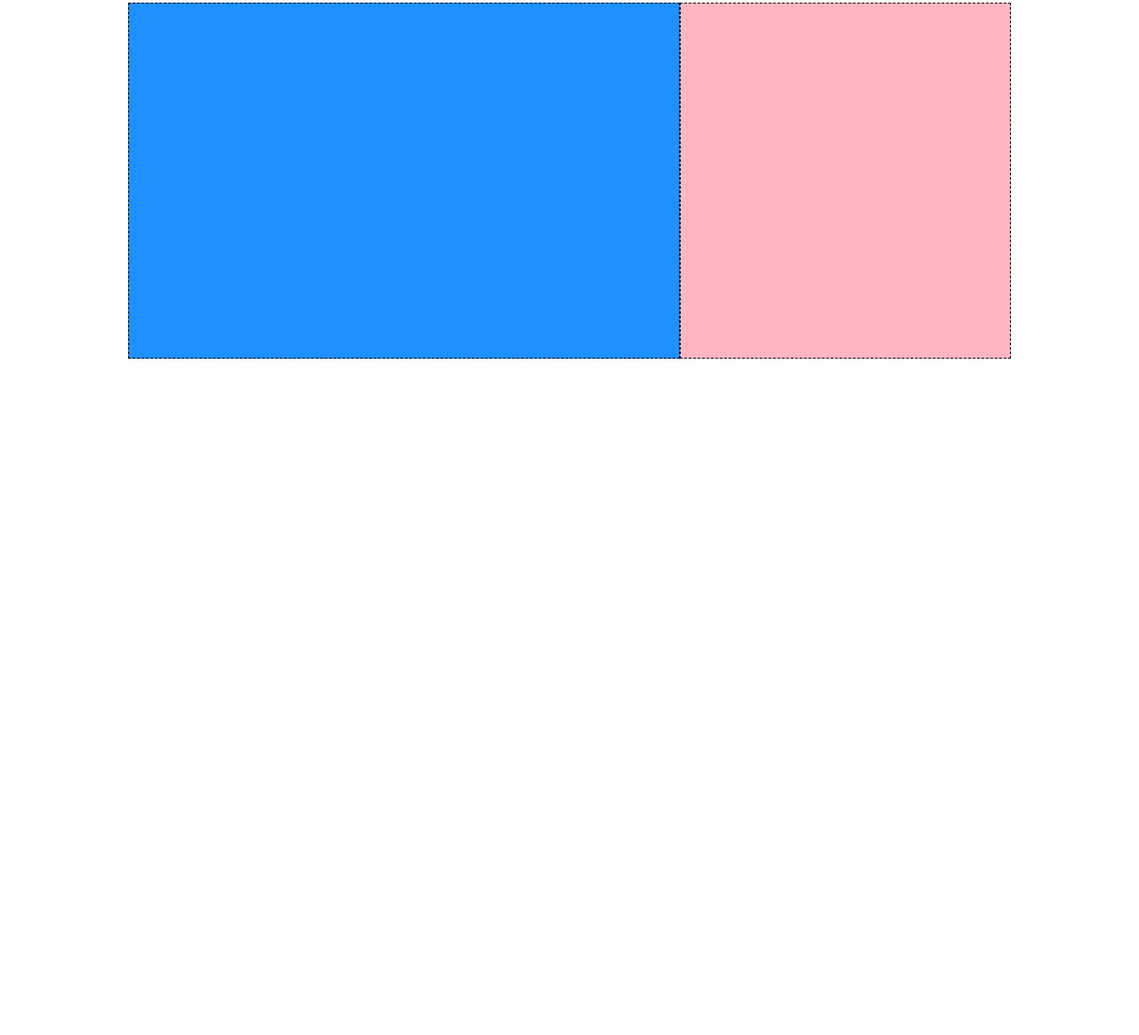
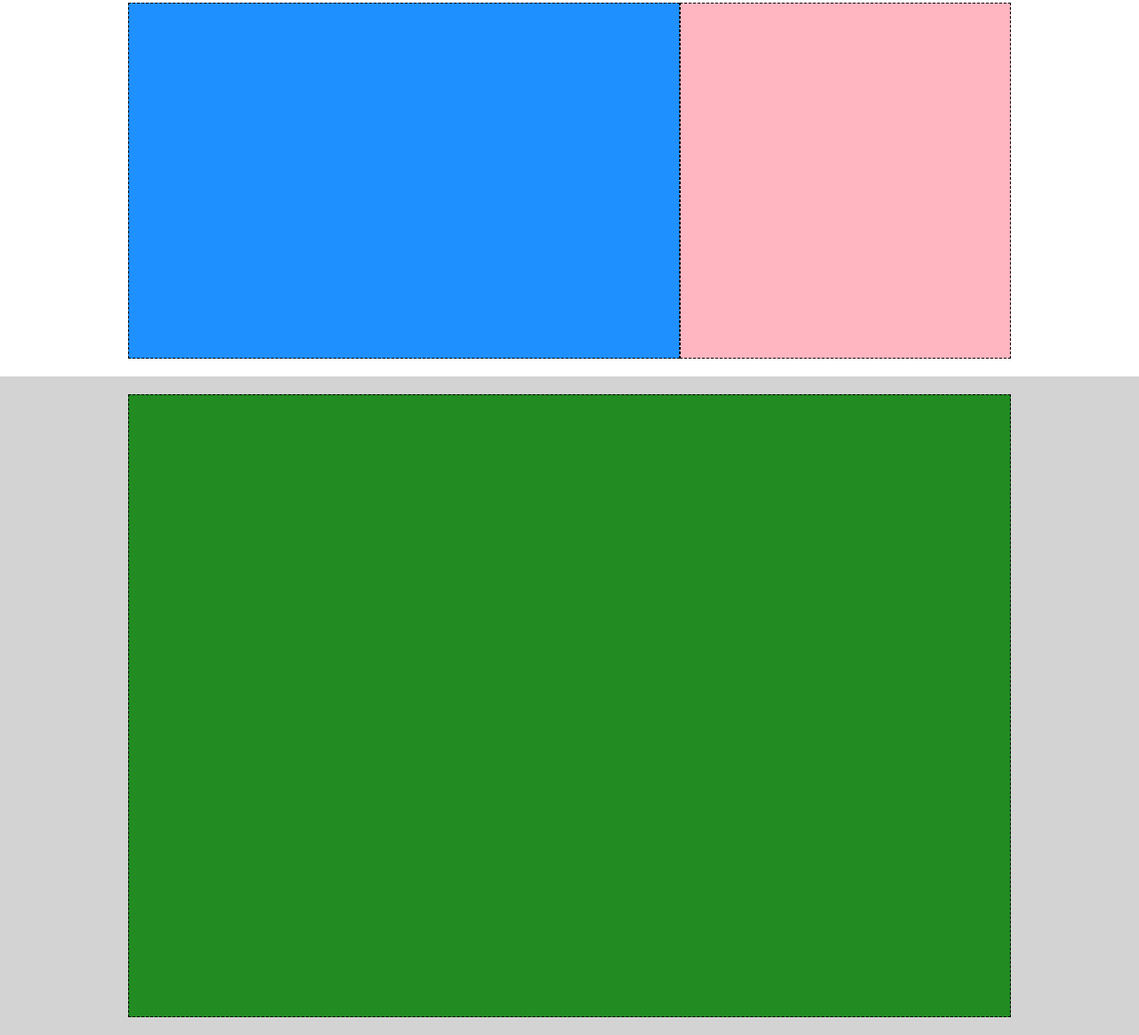
Before and after one commit to pasqualedimaro/htmlcss-struttura-discord, a plain HTML site: page index.html in a window 1280 px wide. Shown: the part 1467-2630 px from the top of the page at 89% size. Before the commit the page ends 1890 px from the top, so only its background shows below. Drawn offline with Linux system fonts and the light colour scheme.

Commit message:
4 sezione

```diff
--- a/css/style.css
+++ b/css/style.css
@@ -87,3 +87,10 @@ header {
   justify-content: center;
   padding: 20px;
 }
+
+.elementosezione3 {
+  background-color: #228b22;
+  width: 80%;
+  height: 700px;
+  border: 1px dashed black;
+}
--- a/index.html
+++ b/index.html
@@ -28,6 +28,9 @@
         <div class="elementosezione1"></div>
         <div class="elementosezione2"></div>
       </div>
+      <div class="sezionegrigia">
+        <div class="elementosezione3"></div>
+      </div>
     </main>
   </body>
 </html>
```
